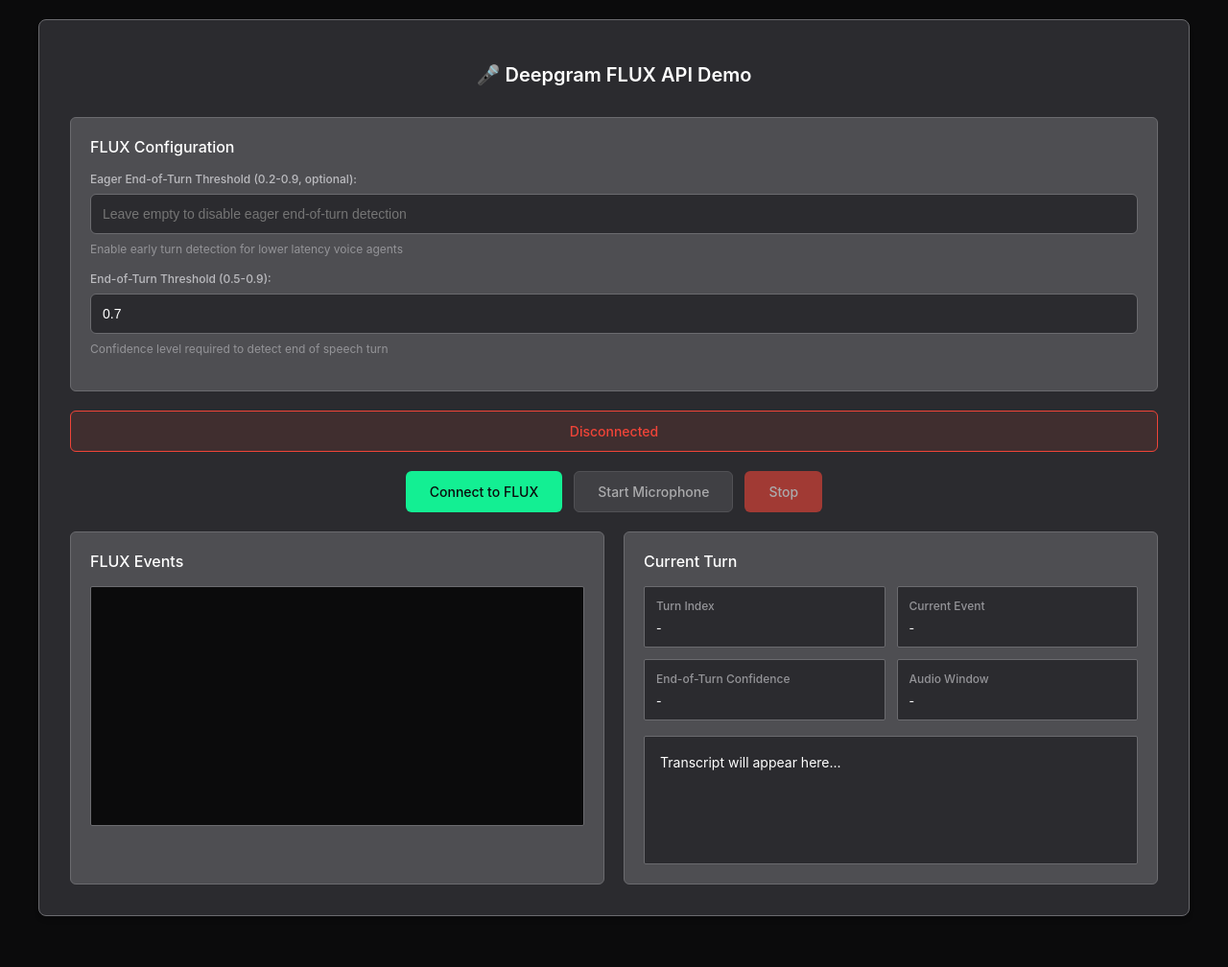
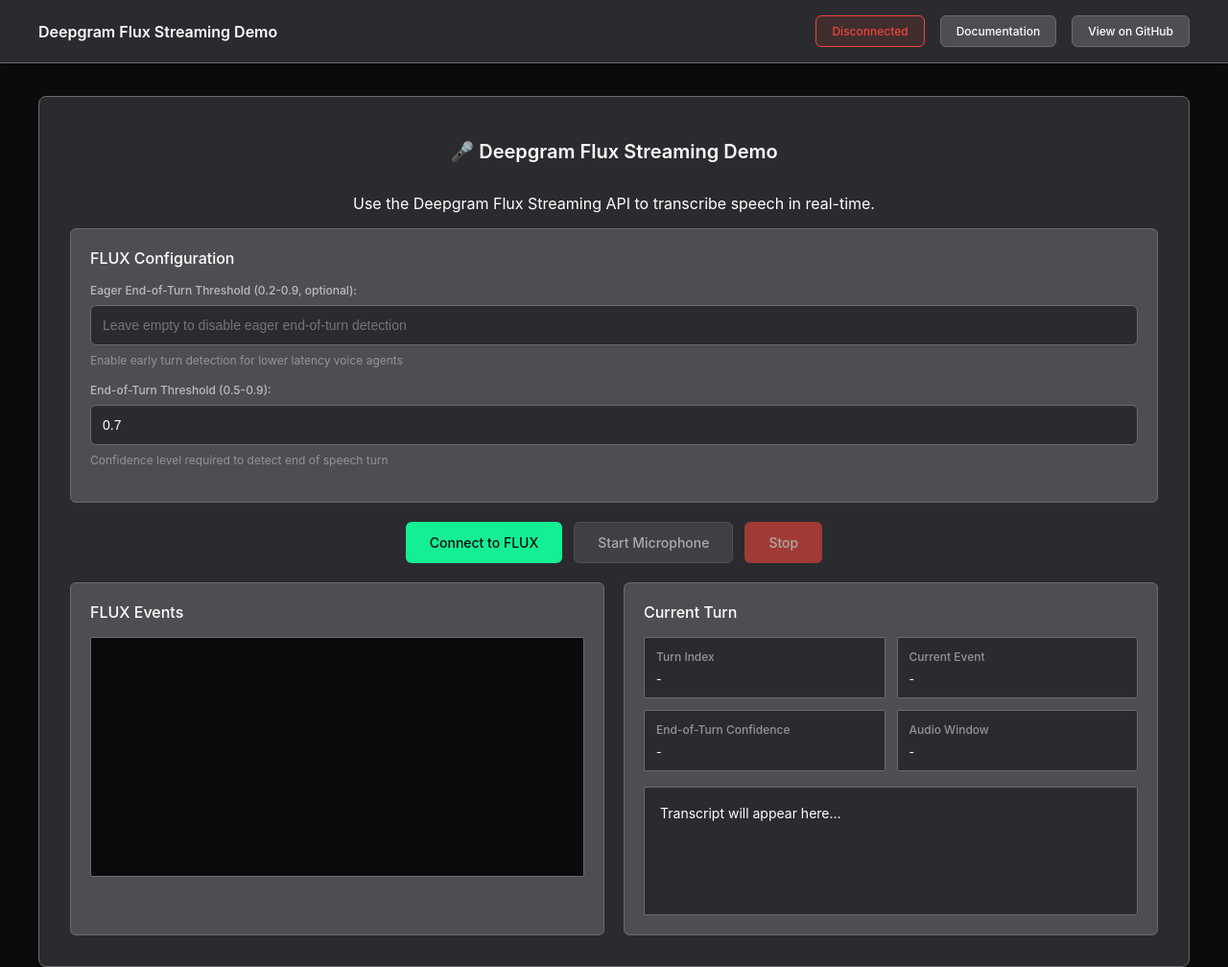
Before and after one commit to deepgram-devs/deepgram-demos-flux-streaming, a website: page index.html in a window 1280 px wide. Shown: the whole page at 96% size. Before the commit the page ends 975 px from the top, so only its background shows below. Drawn offline with Linux system fonts and the light colour scheme; files that its build step writes are made by us from their sources.

Commit message:
adds header and nav buttons

```diff
--- a/index.html
+++ b/index.html
@@ -7,8 +7,33 @@
     <link rel="stylesheet" href="/flux-streaming/styles/deepgram-minimal.css">
   </head>
   <body>
-    <div class="dg-container">
-        <h1>🎤 Deepgram FLUX API Demo</h1>
+    <!-- Sticky Navigation -->
+    <nav class="dg-sticky-nav">
+        <div class="dg-sticky-nav__container">
+            <div class="dg-sticky-nav__logo">
+                <span class="dg-sticky-nav__logo-text">
+                    Deepgram Flux Streaming Demo
+                </span>
+            </div>
+            <div class="dg-sticky-nav__menu">
+                <span class="dg-status-btn dg-status-btn--disconnected" id="connectionStatus">
+                    Disconnected
+                </span>
+                <a href="http://developers.deepgram.com/docs/stt/getting-started" class="dg-github-btn" target="_blank" rel="noopener noreferrer">
+                    <span class="dg-github-text">Documentation</span>
+                </a>
+                <a href="https://github.com/deepgram-devs/deepgram-demos-flux-streaming" class="dg-github-btn" target="_blank" rel="noopener noreferrer">
+                    <span class="dg-github-text">View on GitHub</span>
+                </a>
+            </div>
+        </div>
+    </nav>
+
+    <!-- Main Content with body padding for sticky nav -->
+    <div class="dg-body-with-sticky-nav">
+        <div class="dg-container">
+            <h1>🎤 Deepgram Flux Streaming Demo</h1>
+            <p class="dg-prose--small dg-text-center">Use the Deepgram Flux Streaming API to transcribe speech in real-time.</p>
 
         <div class="dg-panel">
             <h3>FLUX Configuration</h3>
@@ -27,10 +52,6 @@
                     Confidence level required to detect end of speech turn
                 </small>
             </div>
-        </div>
-
-        <div class="dg-status dg-status--disconnected" id="connectionStatus">
-            Disconnected
         </div>
 
             <div class="dg-controls">
@@ -370,7 +391,7 @@
             }
 
             updateStatus(type, message) {
-                this.elements.connectionStatus.className = `dg-status dg-status--${type}`;
+                this.elements.connectionStatus.className = `dg-status-btn dg-status-btn--${type}`;
                 this.elements.connectionStatus.textContent = message;
             }
 
@@ -387,5 +408,7 @@
             new FluxDemo();
         });
     </script>
+        </div>
+    </div>
   </body>
 </html>
--- a/styles/deepgram-minimal.css
+++ b/styles/deepgram-minimal.css
@@ -101,6 +101,17 @@
     padding: var(--dg-space-5);
 }
 
+/* Body with sticky nav - adds top padding to account for fixed header */
+.dg-body-with-sticky-nav {
+    padding-top: 80px; /* Height of sticky nav + some margin */
+}
+
+@media (max-width: 768px) {
+    .dg-body-with-sticky-nav {
+        padding-top: 70px; /* Smaller padding on mobile */
+    }
+}
+
 /* ==========================================================================
    CONTAINER COMPONENTS
    ========================================================================== */
@@ -165,6 +176,11 @@
     font-size: var(--dg-text-lg);
     font-weight: var(--dg-font-weight-medium);
     margin-bottom: var(--dg-space-4);
+}
+
+/* Text Utilities */
+.dg-text-center {
+    text-align: center;
 }
 
 /* ==========================================================================
@@ -396,3 +412,124 @@
     margin-top: var(--dg-space-2);
     font-weight: var(--dg-font-weight-medium);
 }
+
+/* ==========================================================================
+   STICKY NAVIGATION
+   ========================================================================== */
+
+.dg-sticky-nav {
+    position: fixed;
+    top: 0;
+    left: 0;
+    right: 0;
+    z-index: 1000;
+    background-color: var(--dg-surface);
+    border-bottom: var(--dg-border-width-thin) solid var(--dg-border);
+    box-shadow: var(--dg-shadow-md);
+    backdrop-filter: blur(8px);
+}
+
+.dg-sticky-nav__container {
+    max-width: 1200px;
+    margin: 0 auto;
+    padding: var(--dg-space-4) var(--dg-space-5);
+    display: flex;
+    justify-content: space-between;
+    align-items: center;
+}
+
+.dg-sticky-nav__logo {
+    display: flex;
+    align-items: center;
+    gap: var(--dg-space-3);
+}
+
+.dg-sticky-nav__logo-text {
+    font-size: var(--dg-text-lg);
+    font-weight: var(--dg-font-weight-semibold);
+    color: var(--dg-text-primary);
+}
+
+.dg-sticky-nav__menu {
+    display: flex;
+    align-items: center;
+    gap: var(--dg-space-4);
+}
+
+.dg-github-btn {
+    display: inline-flex;
+    align-items: center;
+    gap: var(--dg-space-2);
+    padding: var(--dg-space-2) var(--dg-space-4);
+    background-color: var(--dg-surface-elevated);
+    border: var(--dg-border-width-thin) solid var(--dg-border);
+    border-radius: var(--dg-radius-md);
+    color: var(--dg-text-primary);
+    text-decoration: none;
+    font-size: var(--dg-text-sm);
+    font-weight: var(--dg-font-weight-medium);
+    transition: all var(--dg-transition-normal);
+}
+
+.dg-github-btn:hover {
+    background-color: var(--dg-surface);
+    border-color: var(--dg-border-strong);
+    box-shadow: var(--dg-shadow-sm);
+    color: var(--dg-text-primary);
+}
+
+/* Status Button - styled like GitHub button but with status colors */
+.dg-status-btn {
+    display: inline-flex;
+    align-items: center;
+    gap: var(--dg-space-2);
+    padding: var(--dg-space-2) var(--dg-space-4);
+    border: var(--dg-border-width-thin) solid;
+    border-radius: var(--dg-radius-md);
+    font-size: var(--dg-text-sm);
+    font-weight: var(--dg-font-weight-medium);
+    transition: all var(--dg-transition-normal);
+}
+
+.dg-status-btn--disconnected {
+    background-color: rgba(240, 68, 56, 0.1);
+    color: var(--dg-danger);
+    border-color: var(--dg-danger);
+}
+
+.dg-status-btn--connecting {
+    background-color: rgba(254, 200, 75, 0.1);
+    color: var(--dg-warning);
+    border-color: var(--dg-warning);
+}
+
+.dg-status-btn--connected {
+    background-color: rgba(18, 183, 106, 0.1);
+    color: var(--dg-success);
+    border-color: var(--dg-success);
+}
+
+/* Mobile responsive adjustments */
+@media (max-width: 768px) {
+    .dg-sticky-nav__container {
+        padding: var(--dg-space-3) var(--dg-space-4);
+    }
+
+    .dg-sticky-nav__logo-text {
+        font-size: var(--dg-text-base);
+    }
+
+    .dg-github-btn {
+        padding: var(--dg-space-2) var(--dg-space-3);
+        font-size: var(--dg-text-sm);
+    }
+
+    .dg-status-btn {
+        padding: var(--dg-space-2) var(--dg-space-3);
+        font-size: var(--dg-text-sm);
+    }
+
+    .dg-github-text {
+        display: none; /* Hide "View on GitHub" text on mobile */
+    }
+}
```
